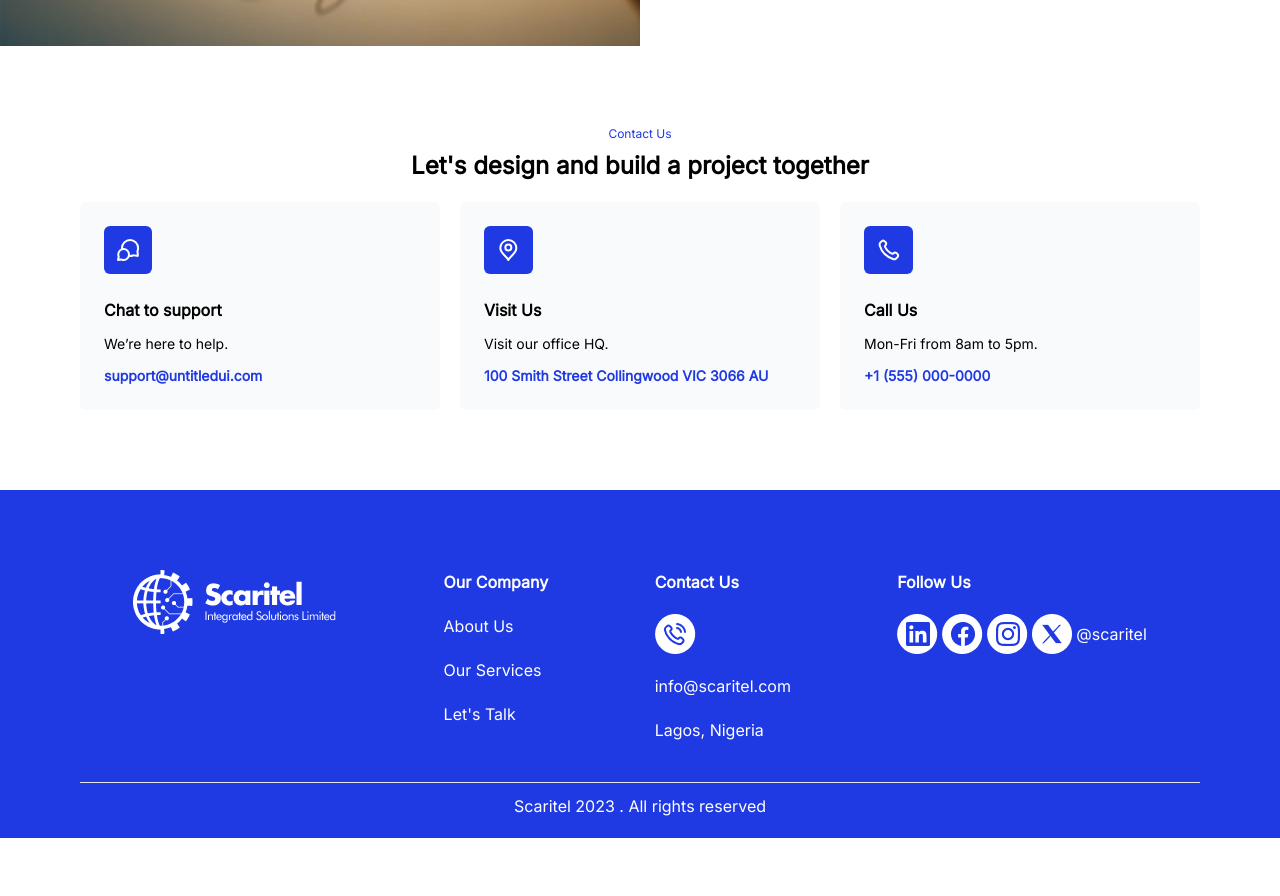
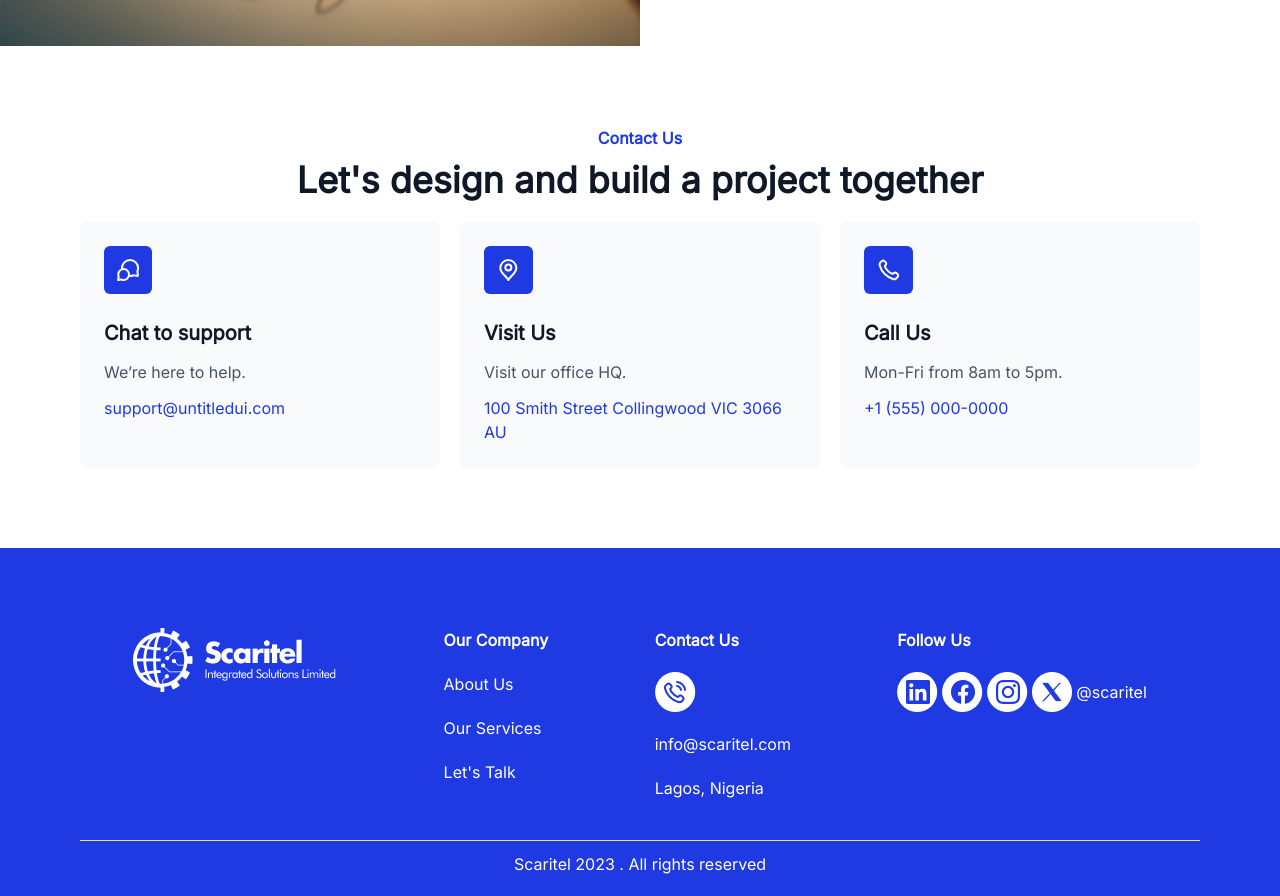
Before and after one commit to daniel-idowu-01/Scaritel, a React (Create React App) app: page /contact in a window 1280 px wide. Shown: the part 1120-2016 px from the top of the page. Before the commit the page ends 1958 px from the top, so only its background shows below. Built offline with nearby package versions, Linux system fonts and the light colour scheme.

Commit message:
Changes updated

```diff
--- a/src/Components/Contact.jsx
+++ b/src/Components/Contact.jsx
@@ -112,8 +112,8 @@ function Contact() {
 
             <section className="p-10 md:p-20">
                 <div className="text-center flex flex-col gap-2">
-                    <p className="text-xs text-[#1F3AE3]">Contact Us</p>
-                    <p className="font-semibold text-2xl">Let's design and build a project together</p>
+                    <p className="text-[16px] font-semibold leading-[24px] font-['Inter'] text-[#1F3AE3]">Contact Us</p>
+                    <p className="font-semibold text-[36px] text-[#101828] font-semibold leading-[44px] text-center">Let's design and build a project together</p>
                 </div>
 
                 <div className="flex flex-col md:flex-row justify-between gap-5 mt-5">
--- a/src/Components/ContactInfo.jsx
+++ b/src/Components/ContactInfo.jsx
@@ -5,9 +5,9 @@ const ContactInfo = ({ icon, title, text, address }) => {
     <article className='rounded-md p-6 bg-[#F9FAFB] w-96'>
       <img src={icon} alt="" className='bg-[#1F3AE3] rounded-md p-3' />
       <div className='mt-6 flex flex-col gap-3'>
-        <p className='font-semibold'>{title}</p>
-        <p className='text-sm'>{text}</p>
-        <p className='text-sm text-[#1F3AE3] font-semibold'>{address}</p>
+        <p className= "font-semibold text-[20px] text-[#101828] leading-[30px] font-['Inter']">{title}</p>
+        <p className= "text-[16px] font-normal leading-[24px] text-[#475467] font-['Inter']">{text}</p>
+        <p className='text-[16px] text-[#1F3AE3] font-normal leading-[24px]'>{address}</p>
       </div>
     </article>
   )
```
